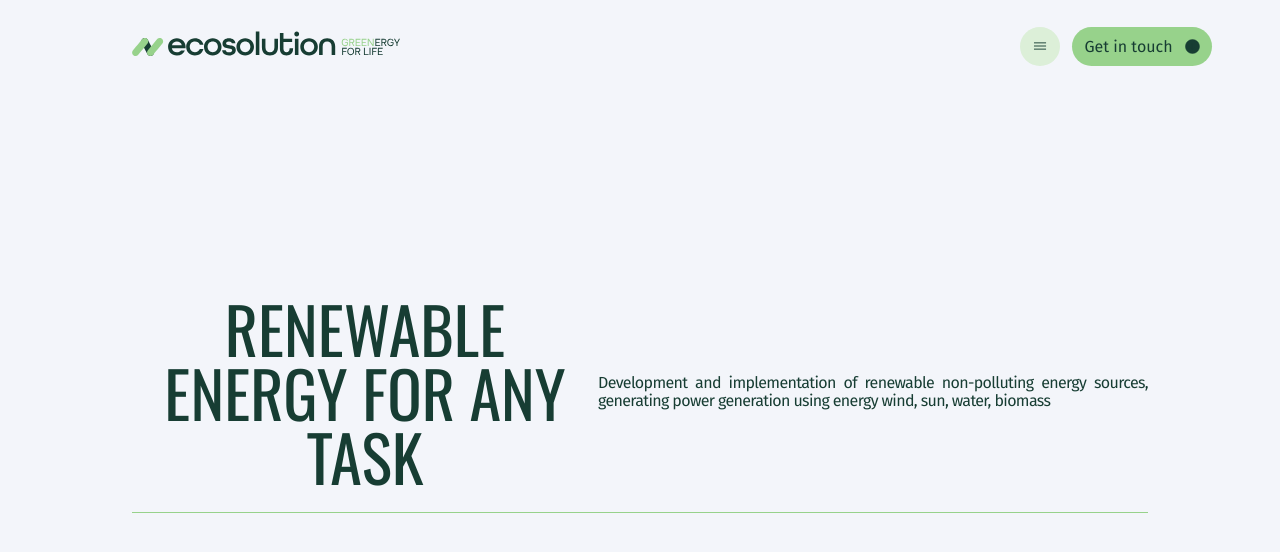
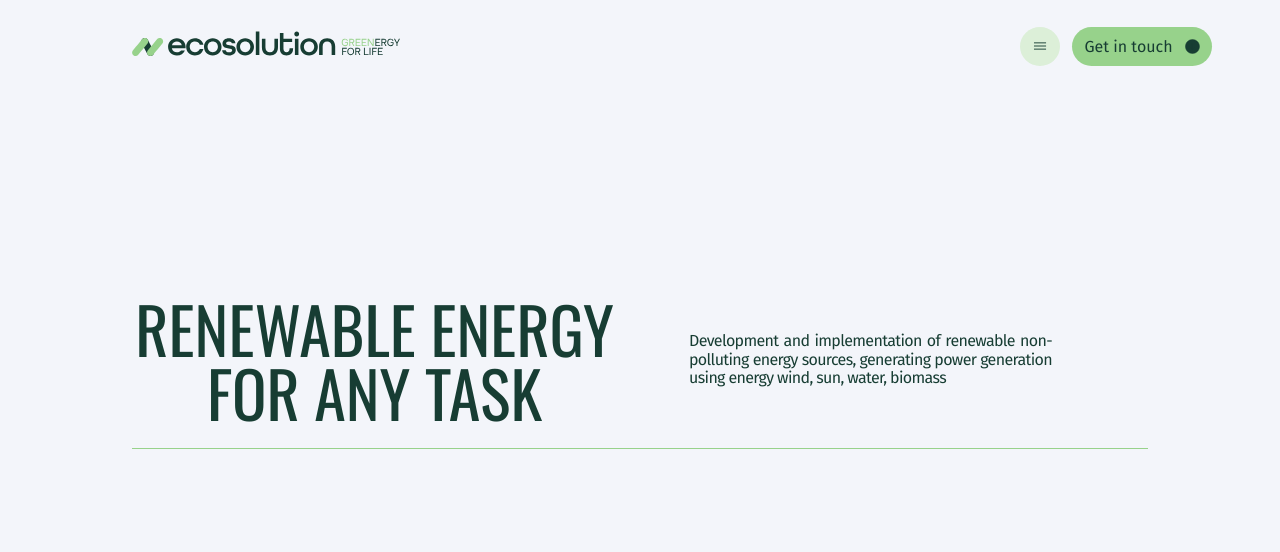
Before and after one commit to Marchenko1997/EcoSolutions, a React (Vite) app: page / in a window 1280 px wide. Shown: the top 552 px of the page. Built offline with nearby package versions, Linux system fonts and the light colour scheme.

Commit message:
updating animation for Hero section

```diff
--- a/src/components/Hero/Hero.jsx
+++ b/src/components/Hero/Hero.jsx
@@ -1,16 +1,35 @@
-import TitleHero from "./TitleHero/TitleHero"
-import { SectionHero, ContentHero } from "./Hero.styled"
+import TitleHero from "./TitleHero/TitleHero";
+import { SectionHero, ContentHero, TextContainer } from "./Hero.styled";
 import TextHero from "./TextHero/TextHero.jsx";
 
 const Hero = () => {
+  const variants = {
+    hidden: { opacity: 0, y: 150 },
+    show: {
+      opacity: 1,
+      y: 0,
+      transition: {
+        duration: 0.9,
+        delay: 0.2,
+      },
+    },
+  };
   return (
-      <SectionHero>
-          <ContentHero>
-              <TitleHero />
-              <TextHero />
-          </ContentHero>
+    <SectionHero
+      id="hero"
+      variants={variants}
+      initial="hidden"
+      whileInView="show"
+      viewpoint={{ once: true }}
+    >
+      <ContentHero>
+        <TitleHero />
+        <TextContainer>
+          <TextHero />
+        </TextContainer>
+      </ContentHero>
     </SectionHero>
-  )
-}
+  );
+};
 
-export default Hero
+export default Hero;
--- a/src/components/Hero/Hero.styled.jsx
+++ b/src/components/Hero/Hero.styled.jsx
@@ -53,3 +53,10 @@ export const ContentHero = styled.div`
     }
   }
 `;
+
+export const TextContainer = styled.div`
+  @media screen and (min-width: 1280px) {
+    min-width: 363px;
+    margin-right: 96px;
+  }
+`;
```
